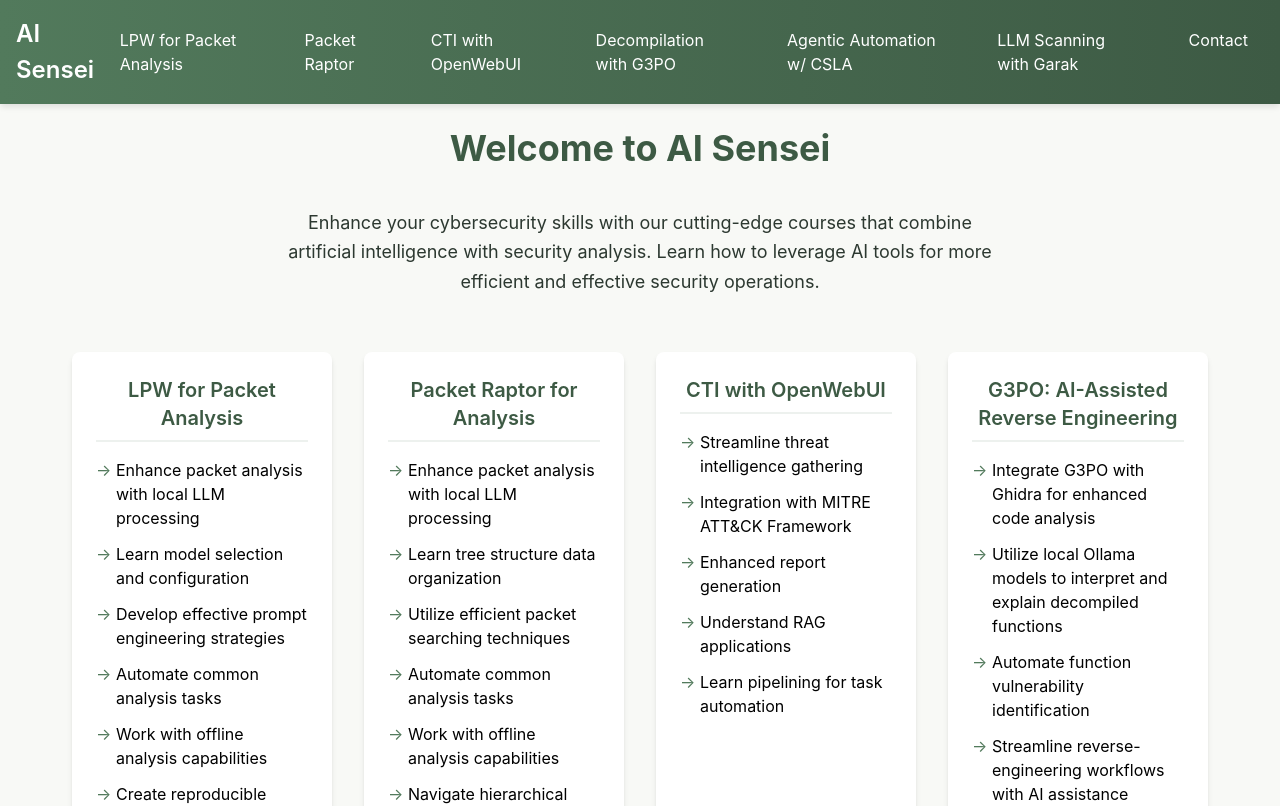
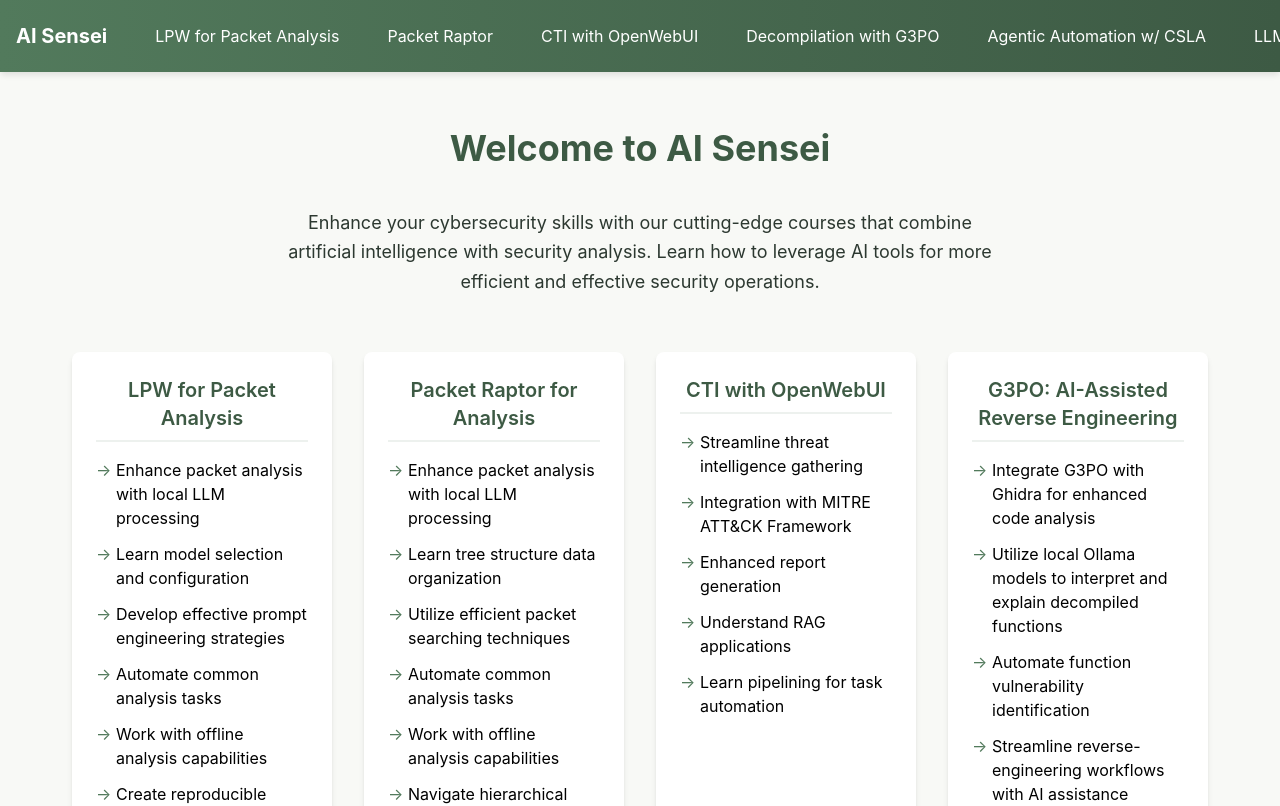
Before and after one commit to jakapop1/aisenseiV2, a React (Create React App) app: page / in a window 1280 px wide. Shown: the top 806 px of the page. Built offline with nearby package versions, Linux system fonts and the light colour scheme.

Commit message:
Fixed NavBar

```diff
--- a/src/index.css
+++ b/src/index.css
@@ -45,13 +45,18 @@
 }
 
 .nav-title {
-  font-size: 1.5rem;
-  font-weight: 600;
+  font-size: 1.25rem;
+  font-weight: bold;
+  white-space: nowrap;
+  margin-right: 2rem;
 }
 
 .nav-links {
   display: flex;
+  flex-wrap: nowrap;
+  overflow-x: auto;
   gap: 1rem;
+  white-space: nowrap;
 }
 
 .nav-link {
```
